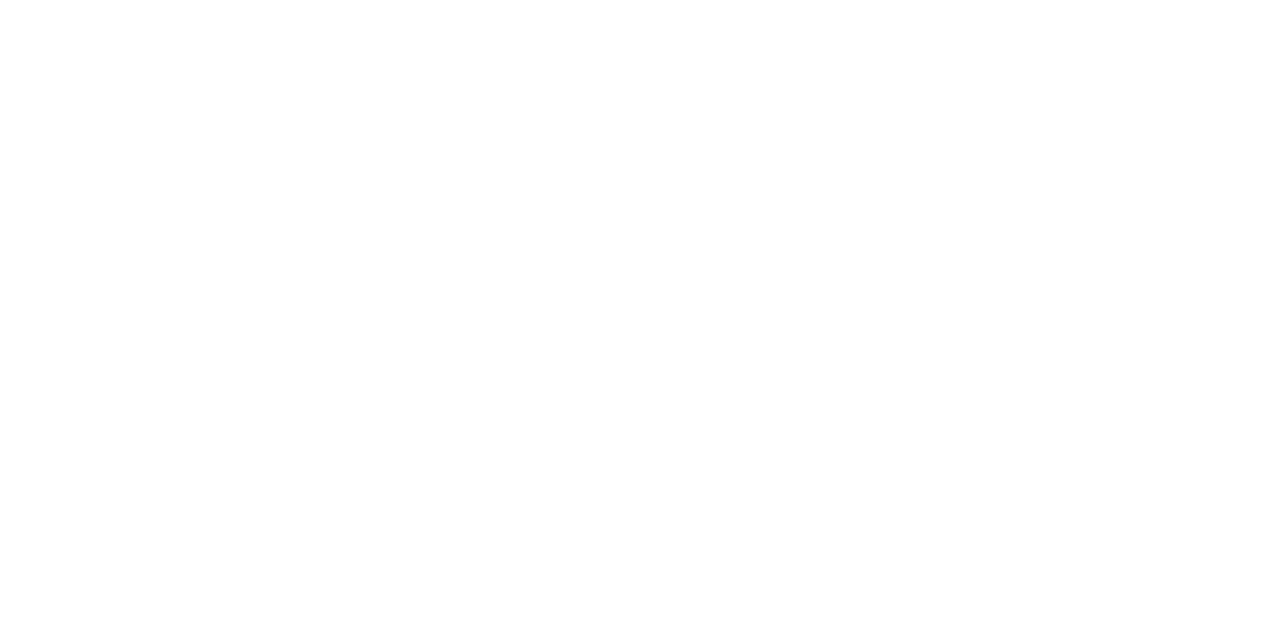
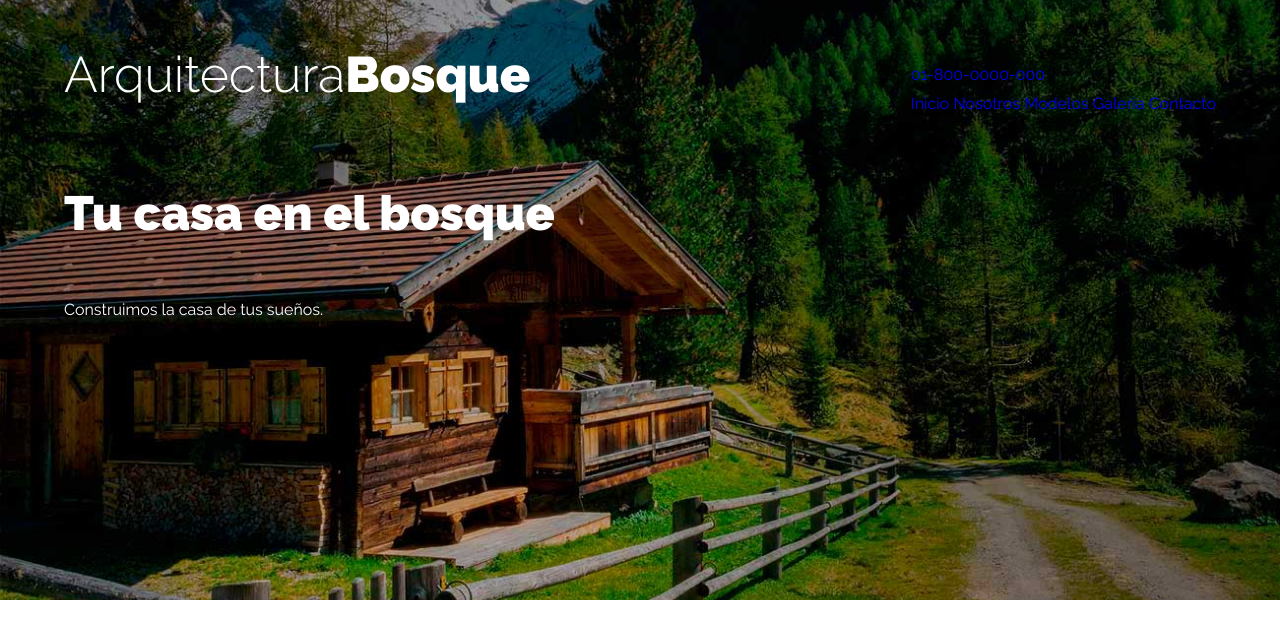
Before and after one commit to Naibaf93/Web-arquitectura, a plain HTML site: page index.html in a window 1280 px wide. Drawn offline with Linux system fonts and the light colour scheme.

Commit message:
creando html y css al header

```diff
--- a/css/estilos.css
+++ b/css/estilos.css
@@ -76,3 +76,52 @@ img {
 .mt-5 {
     margin-top: 5rem;
 }
+
+/* Header */
+
+.header {
+    min-height: 60rem;
+    background-image: url(../img/hero.jpg);
+    background-repeat: no-repeat;
+    background-size: cover;
+    background-position: center;
+    padding: 5rem 0;
+}
+
+@media (min-width: 768px) {
+    .header {
+        padding: 2rem 0;
+    }
+}
+
+.header-content {
+    display: flex;
+    flex-direction: column;
+    height: calc(60rem -4rem);
+    justify-content: space-between;
+    color: var(--white);
+}
+
+.site-name {
+    font-weight: 300;
+    text-align: center;
+    font-size: 3rem;
+}
+
+@media (min-width: 768px) {
+    .site-name {
+        font-size: 5rem;
+    }
+}
+
+.site-name span {
+    font-weight: 900;
+}
+
+@media (min-width: 768px) {
+    .barra {
+        display: flex;
+        justify-content: space-between;
+        align-items: center;
+    }
+}
--- a/index.html
+++ b/index.html
@@ -11,6 +11,32 @@
     <link rel="stylesheet" href="css/estilos.css">
 </head>
 <body>
+    <header class="header">
+        <div class="container header-content">
+            <div class="barra">
+                <div class="logo">
+                    <h1 class="site-name">Arquitectura<span>Bosque</span></h1>
+                </div>
 
+                <div class="contact">
+                    <a class="phone" href="tel:01-800-0000-000">01-800-0000-000</a>
+                    <nav class="navegation">
+                        <a class="link" href="#">Inicio</a>
+                        <a class="link" href="#">Nosotros</a>
+                        <a class="link" href="#">Modelos</a>
+                        <a class="link" href="#">Galeria</a>
+                        <a class="link" href="#">Contacto</a>
+                    </nav>
+                </div>
+            </div>
+
+
+
+            <div class="slogan">
+                <h1>Tu casa en el bosque</h1>
+                <p>Construimos la casa de tus sueños.</p>
+            </div>
+        </div>
+    </header>
 </body>
 </html>
```
